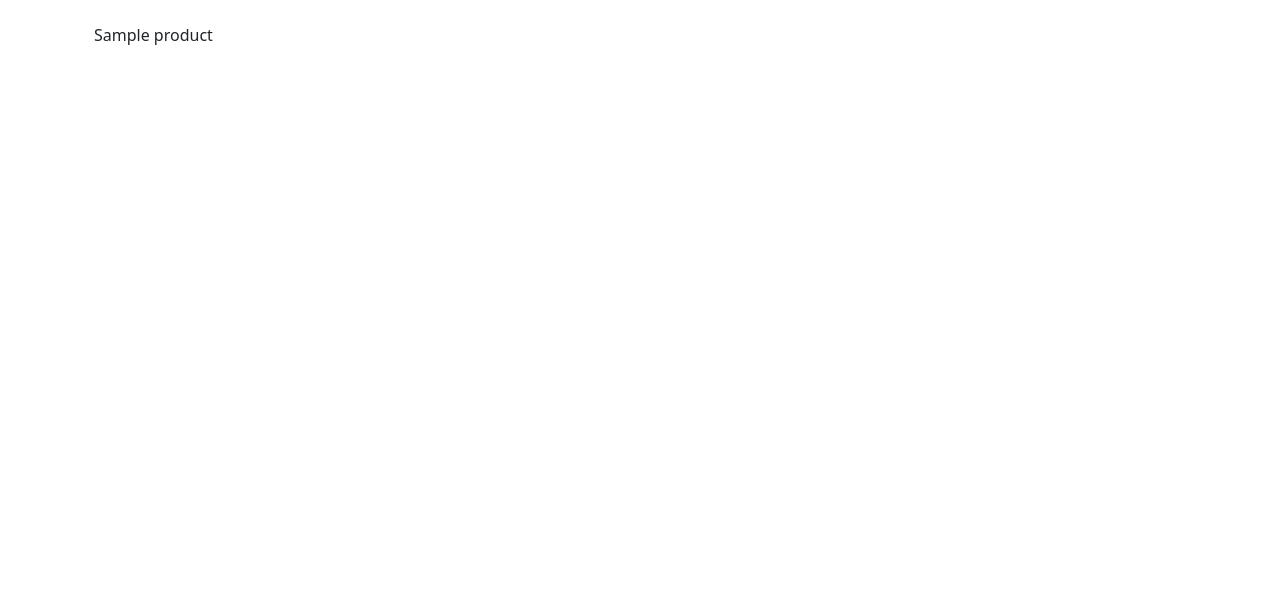
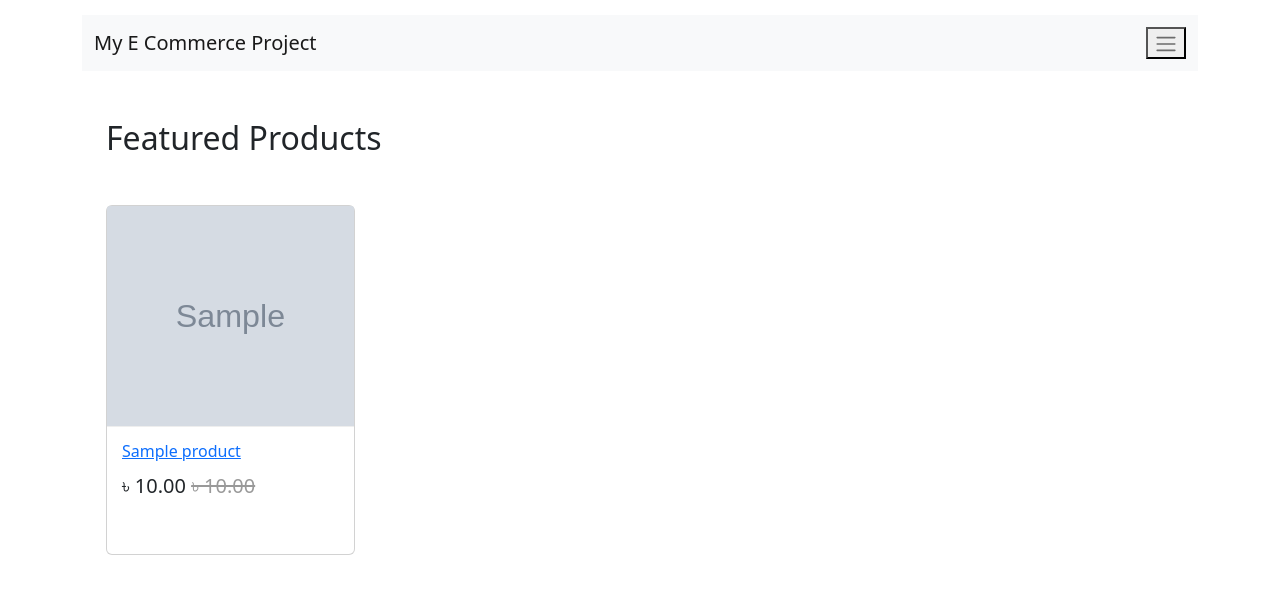
Before and after one commit to sumit-ch-dev/My_Ecom_Project, a Django app: page / in a window 1280 px wide. Before the commit the part shown is almost empty. Shown: the top 594 px of the page. Run offline with Django 4.2, Linux system fonts and the light colour scheme; tables that the repository leaves empty hold one stand-in row (values such as "Sample post"); grey boxes marked "Sample" are stand-in pictures; parts of the project's set-up code (start-up, migrations or seed data) failed here and were passed over; some libraries are stand-ins or nearby versions.

Commit message:
navbar created

```diff
--- a/templates/App_Shop/home.html
+++ b/templates/App_Shop/home.html
@@ -1,8 +1,28 @@
 {% extends 'base.html' %}
 {% block body_block %}
 
-{% for product in object_list %}
-  {{product.name}}
-{% endfor %}
+<div class="container my-5">
+    <h2 class="my-5">Featured Products</h2>
+    <div class="row">
+        {% for product in object_list %}
+        <div class="col-md-6 col-sm-12 col-lg-3">
+            <figure class="card card-product">
+                <div class="img-wrap">
+                    <img src="/media/{{product.mainimage}}" style="width:100%; height: 300px;">
+                </div>
+                <figcaption class="info-wrap">
+                    <h6 class="title"><a href="">{{product.name}}</a></h6>
+                    <div class="action-wrap">
+                        <div class="price-wrap h5">
+                            <span class="price-new">&#2547; {{product.price|floatformat:2}}</span>
+                            <span class="price-old"><strike>&#2547; {{product.old_price|floatformat:2}}</strike></span>
+                        </div>
+                    </div>
+                </figcaption>
+            </figure>
+        </div>
+        {% endfor %}
+    </div>
+</div>
 
 {% endblock %}
--- a/templates/base.html
+++ b/templates/base.html
@@ -18,11 +18,62 @@
     <script src="https://kit.fontawesome.com/7bcf9a3d26.js" crossorigin="anonymous"></script>
     <link rel="stylesheet" href="{% static 'css/main.css' %}">
     <title>{% block title_block %} Ecom | MyProject {% endblock %}</title>
+<style>
+    .card {
+        height:350px;
+    }
+    .card-product:after {
+        content: "";
+        display: table;
+        clear: both;
+        visibility: hidden;
+    }
+    .card-product .price_new, .card-product .price {
+        margin-right: 5px;
+    }
+    .card-product .price-old {
+        color: #999;
+    }
+    .card-product .img-wrap {
+        border-radius: 3px 3px 0 0;
+        overflow: hidden;
+        position: relative;
+        height: 220px;
+        text-align: center;
+    }
+
+    .card-product .img-wrap img {
+        max-height: 100%;
+        max-width: 100%;
+        object-fit: cover;
+    }
+
+    .card-product .info-wrap {
+        overflow: hidden;
+        padding: 15px;
+        border-top: 1px solid #eee;
+    }
+
+    .card-product .action-wrap {
+        padding-top: 4px;
+        margin-top: 4px;
+    }
+
+    .card-product .botton-wrap {
+        padding: 15px;
+        border-top: 1px solid #eee;
+    }
+    .card-product .title {
+        margin-top: 0px;
+    }
+
+</style>
+
 </head>
 
 <body>
     <div class="container" style="padding-top:15px;">
-
+        {% include 'navbar.html' %}
         <div class="container">
             <div class="messages container mt-2">
               {% if messages %}
--- a/templates/navbar.html
+++ b/templates/navbar.html
@@ -0,0 +1,8 @@
+<nav class="navbar navbar-expand-lg navbar-light bg-light">
+    <div class="container">
+        <a class="navbar-brand" href="{% url 'App_Shop:home' %}"> My E Commerce Project </a>
+        <button type="button" class="navbar-toggle" data-toggle="collapse"
+        data-target="#navbarNav" aria-controls="navbarNav" aria-expanded="false"
+        aria-label="toggle-navigation"> <span class="navbar-toggler-icon"></span></button>
+    </div>
+</nav>
```
